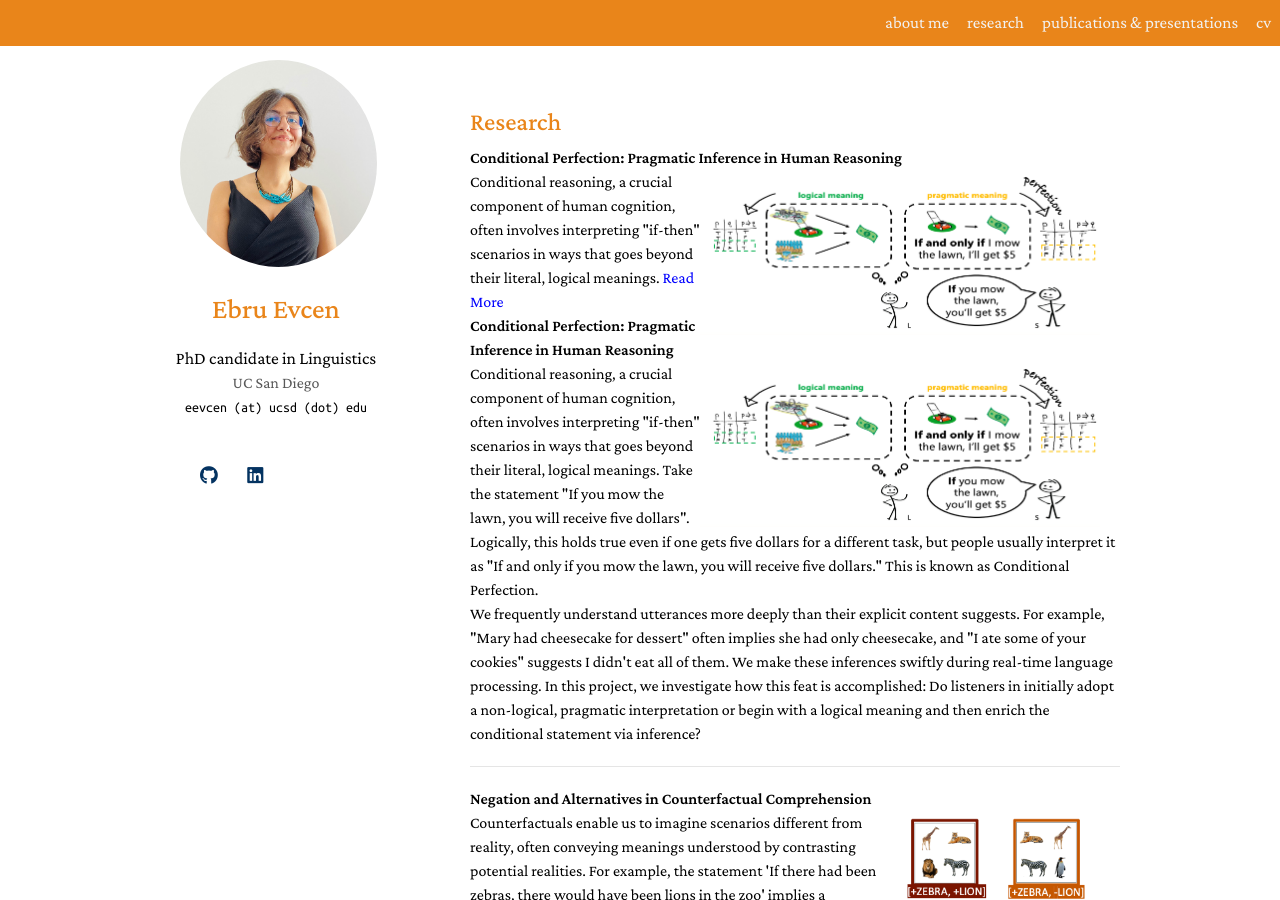
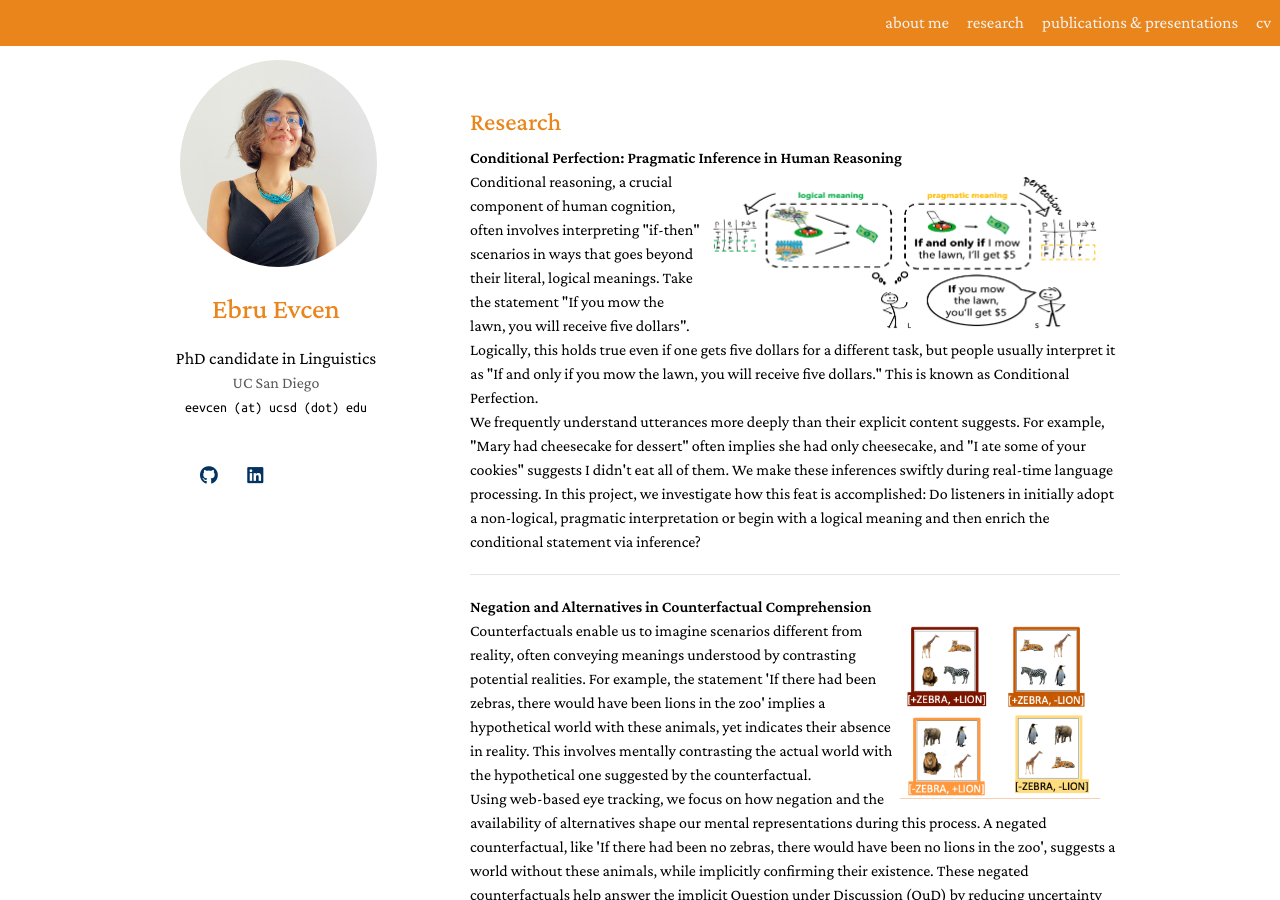
Before and after one commit to ebruevcen/ebruevcen.github.io, a Jekyll site: the page built from research.md, in a window 1280 px wide and 900 px high. Built offline with Jekyll 4.4.1, drawn with Linux system fonts in a browser that asks for light colours; nearby versions of some CDN libraries; library files that are not in the unit come from our copies; a style sheet for code colours, icons or effects is not loaded.

Commit message:
Update research.md

```diff
--- a/research.md
+++ b/research.md
@@ -6,21 +6,6 @@ permalink: /research/
 <h1 id="research"></h1>
 
 <h2 style="margin: 60px 0px 10px;">Research</h2>
-
-<h4 style="margin:0 0 0;">Conditional Perfection: Pragmatic Inference in Human Reasoning</h4>
-
-<div>
-    <img src="../assets/img/conditionals.png" alt="conditional perfection" style="float: right; margin-right: 20px; width: 400px; height: auto;" />
-    Conditional reasoning, a crucial component of human cognition, often involves interpreting "if-then" scenarios in ways that goes beyond their literal, logical meanings.
-    <!-- Short summary here -->
-    <a href="#" class="read-more-link">Read More</a>
-    <div class="more-text">
-        <!-- Rest of the text -->
-        <p>Take the statement "If you mow the lawn, you will receive five dollars". Logically, this holds true even if one gets five dollars for a different task, but people usually interpret it as "If and only if you mow the lawn, you will receive five dollars." This is known as Conditional Perfection...</p>
-    </div>
-</div>
-
-
 
 <h4 style="margin:0 0 0;">Conditional Perfection: Pragmatic Inference in Human Reasoning</h4>
 
```
